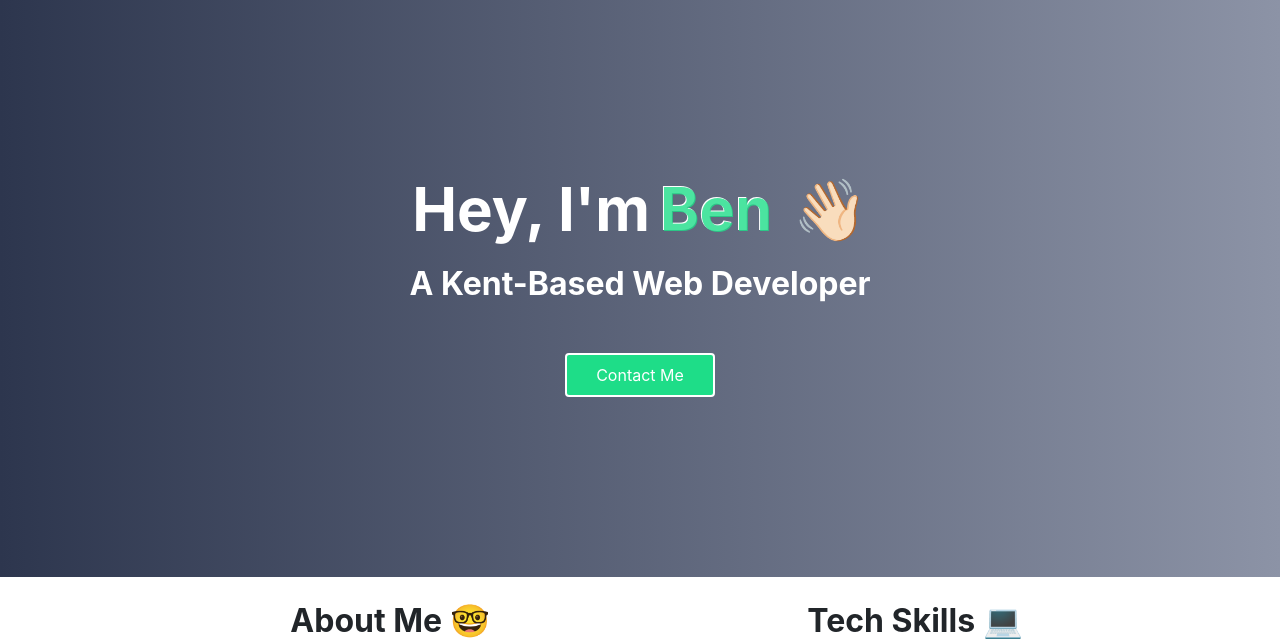
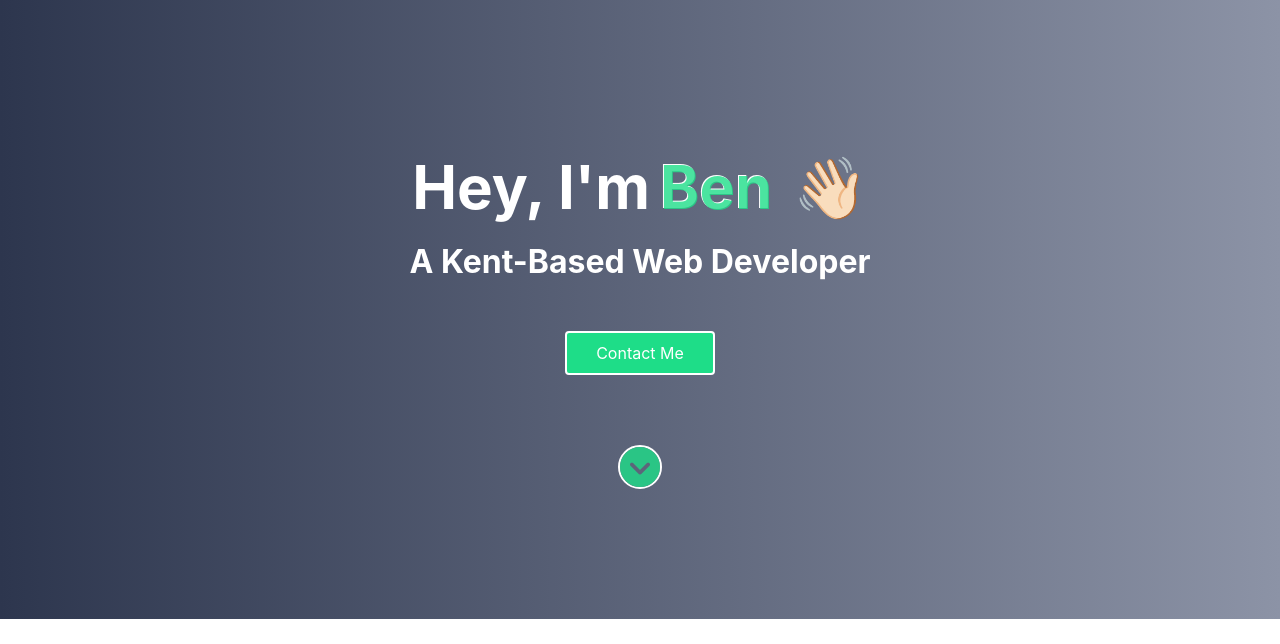
Before and after one commit to benwest0291/bw-portfolio-v2, a plain HTML site: page index.html in a window 1280 px wide. Shown: the part 120-764 px from the top of the page. Drawn offline with nearby package versions, Linux system fonts and the light colour scheme.

Commit message:
added nav up and down spinners

```diff
--- a/index.html
+++ b/index.html
@@ -39,7 +39,7 @@
 <div class=" navbar navbar-expand-sm navbar-light navbar-lewagon sticky">
 
     <a class="navbar-brand" href="#home">
-    <img src="images/BW-logo.png"/>
+    <img class="logo" src="images/BW-logo.png"/>
     <!-- <h1 class="logo-style"> < Ben West ></h1> -->
 </a>
   <button class="navbar-toggler" type="button" data-toggle="collapse" data-target="#navbarSupportedContent" aria-controls="navbarSupportedContent" aria-expanded="false" aria-label="Toggle navigation">
@@ -70,10 +70,11 @@
 
 <!--Banner-->
 <div class="banner" style="">
-  <div class="">
+  <div class="inner-banner">
     <h1>Hey, I'm  <span class="ben-col"> Ben</span> <span class="wave">  👋🏻</span></h1>
       <h2><strong>A Kent-Based Web Developer</strong></h2>
     <a class="btn-flat" href="#contact">Contact Me</a>
+    <a href="#about"><i class="fas fa-chevron-circle-down arrow down-arrow"></i></a>
   </div>
 </div>
 <!--Banner End-->
@@ -85,7 +86,7 @@
 <div data-aos="fade-up"
      data-aos-duration="3000">
      <a name="about"></a>
-<h2 class="heading"><strong>About Me 🤓</strong></h2>
+<h2 class="headers"><strong>About Me 🤓</strong></h2>
 
  <div class="main-paragraph"  >
   <img class="img-me" src="images/me_black_white.png"/>
@@ -109,7 +110,7 @@
 
 <!--Skill Card-->
 <div data-aos="fade-up" data-aos-duration="3000">
-<h2 class="heading"><strong>Tech Skills 💻</strong></h2>
+<h2 class="headers"><strong>Tech Skills 💻</strong></h2>
   <div class="skills">
     <p>
       <div class="skill-list-group">
@@ -144,7 +145,7 @@
 <!--Skill Card End-->
 
 <!--Projects Cards-->
-<h2 data-aos="fade-up" data-aos-duration="3000"class="heading"><strong>Projects 🚀</strong></h2>
+<h2 data-aos="fade-up" data-aos-duration="3000"class="headers"><strong>Projects 🚀</strong></h2>
 <div class="project-media">
 <div data-aos="fade-up" data-aos-duration="3000">
   <a name="projects"></a>
@@ -302,7 +303,12 @@
       </form>
     </div>
   </div>
+  <a data-aos="fade-up"
+     data-aos-duration="3000"href=""><i class="fas fa-chevron-circle-up bottom-link arrow"></i></a>
 </div>
+
+
+
 
 <!--Footer-->
 
--- a/scss/_banner.scss
+++ b/scss/_banner.scss
@@ -5,11 +5,11 @@
   background: linear-gradient(90deg, $brand-color, #8c93a6);
   display: flex;
   justify-content: center;
-  padding-bottom: 180px;
+  padding-bottom: 130px;
 }
 
 .banner h1 {
-  padding-top: 32px;
+  padding-top: 10px;
   margin: 0;
   color: white;
   font-size: 60px;
@@ -89,3 +89,26 @@
   padding-left: 10px;
   text-shadow: -1px -1px 0 #fff;
 }
+
+.arrow {
+  font-size: 2.5rem;
+  color: rgba(30, 221, 136, 0.8);
+  transition-duration: 0.9s;
+  transition-property: transform;
+  border: 2px solid #fff;
+  border-radius: 50%;
+}
+
+.arrow:hover {
+  transform: rotate(360deg);
+}
+
+.down-arrow {
+  margin-top: 70px;
+}
+
+.inner-banner {
+  display: flex;
+  flex-direction: column;
+  align-items: center;
+}
--- a/scss/_contactcard.scss
+++ b/scss/_contactcard.scss
@@ -9,6 +9,7 @@
   box-shadow: 5px 5px 5px rgba(30, 221, 136, 0.8);
   width: 500px;
   padding: 50px;
+  margin-bottom: 50px;
 }
 
 input {
--- a/scss/_global.scss
+++ b/scss/_global.scss
@@ -1,6 +1,13 @@
 body {
   overflow-x: hidden !important;
   font-family: "Lato", sans-serif;
+  background-color: #d6d6d4;
+}
+
+.headers {
+  color: $brand-color;
+  text-align: center;
+  margin: 25px;
 }
 
 // * {
--- a/scss/_nav.scss
+++ b/scss/_nav.scss
@@ -44,9 +44,3 @@
   top: 0;
   width: 100%;
 }
-
-// .logo-style {
-//   letter-spacing: 5px;
-//   text-shadow: -1px -1px 0 #fff;
-//   color: rgba(30, 221, 136, 0.8);
-// }
```
Also changed, not shown: images/bw-logo-2.png (added), images/logo-3.png (added), scss/styles.css, 1 other file.
